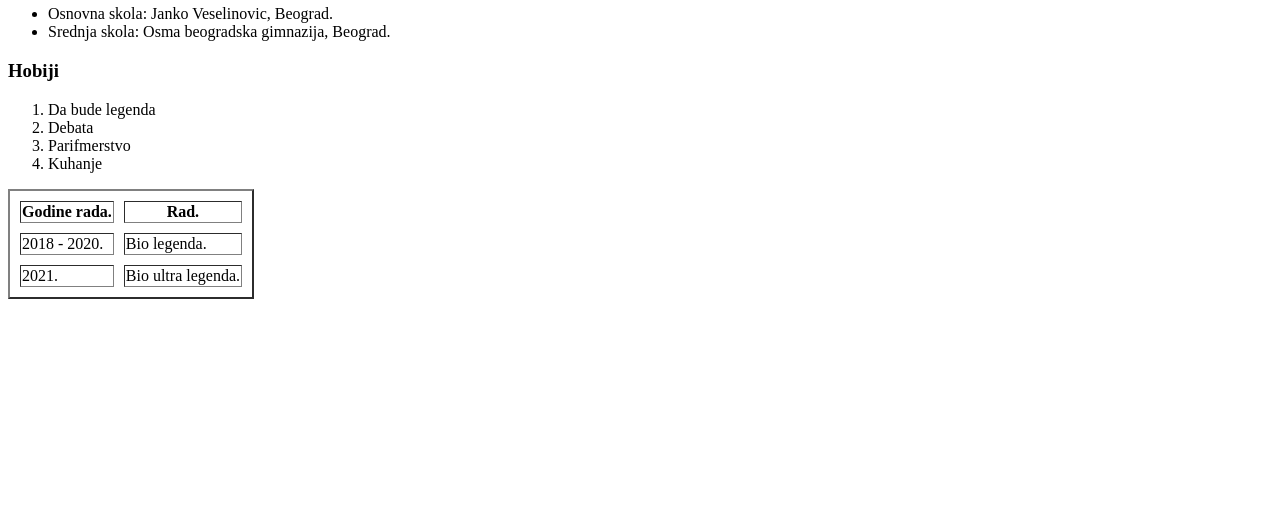
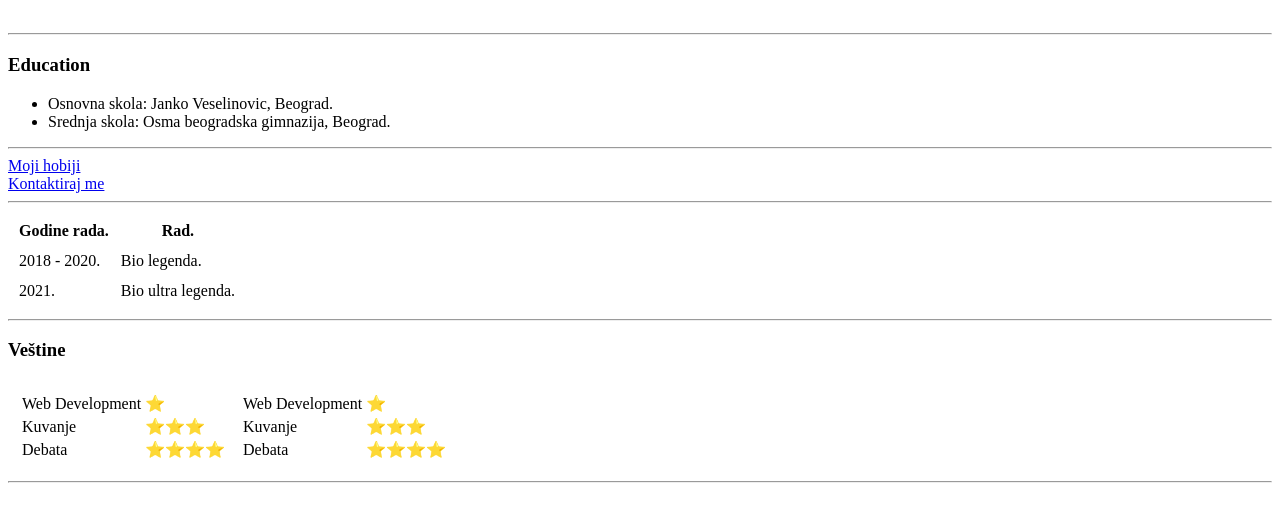
Before and after one commit to TzarGadesh/Learning, a plain HTML site: page index.html in a window 1280 px wide. Shown: the part 228-750 px from the top of the page. Drawn offline with Linux system fonts and the light colour scheme.

Commit message:
Add files via upload

```diff
--- a/index.html
+++ b/index.html
@@ -21,15 +21,13 @@
       <li>Osnovna skola: Janko Veselinovic, Beograd.</li>
       <li>Srednja skola: Osma beogradska gimnazija, Beograd. </li>
     </ul>
-    <h3>Hobiji</h3>
-    <ol type = "1">
-      <li> Da bude legenda </li>
-      <li> Debata</li>
-      <li> Parifmerstvo</li>
-      <li> Kuhanje</li>
-    </ol>
 
-  <table border = 2, cellspacing = 10>
+    <hr>
+    <a href="Hobbies.html">Moji hobiji</a>
+    <br>
+    <a href="Contact.html">Kontaktiraj me</a>
+    <hr>
+  <table cellspacing = "10">
     <thead>
       <tr>
         <th>Godine rada.</th>
@@ -45,8 +43,51 @@
       <td> Bio ultra legenda. </td>
     </tr>
   </table>
+  <hr>
+  <h3>Veštine</h3>
+  <table cellspacing = "10">
+    <tr>
+      <td>
+          <table>
+            <tr>
+              <td>Web Development</td>
+              <td>⭐</td>
+            </tr>
+            <tr>
+              <td>Kuvanje</td>
+              <td> ⭐⭐⭐</td>
+            </tr>
+            <tr>
+              <td>Debata</td>
+              <td>⭐⭐⭐⭐</td>
+            </tr>
+          </table>
+      </td>
+      <td>
+        <table>
+          <tr>
+            <td>Web Development</td>
+            <td>⭐</td>
+          </tr>
+          <tr>
+            <td>Kuvanje</td>
+            <td> ⭐⭐⭐</td>
+          </tr>
+          <tr>
+            <td>Debata</td>
+            <td>⭐⭐⭐⭐</td>
+          </tr>
+        </table>
+      </td>
+    </tr>
+  </table>
+  <hr>
+  </div>
 
-  </div>
+
+
+
+
 </body>
 
 </html>
```
Also changed, not shown: Contact.html (added, +34 -0 lines), Hobbies.html (added, +17 -0 lines), Profilna.jpg (added).
